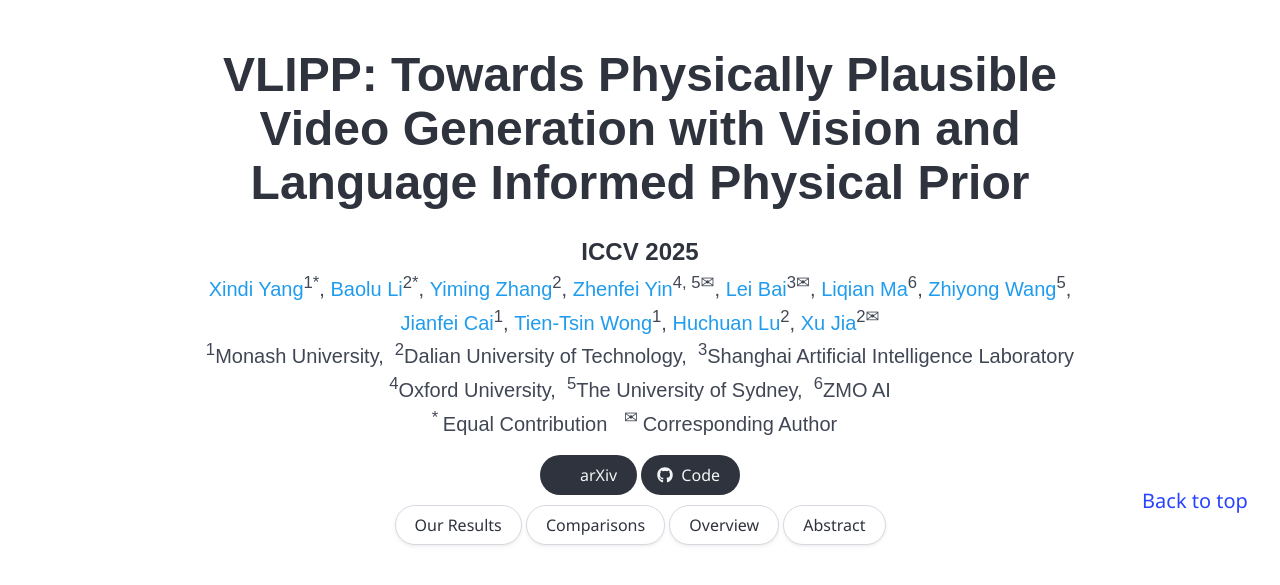
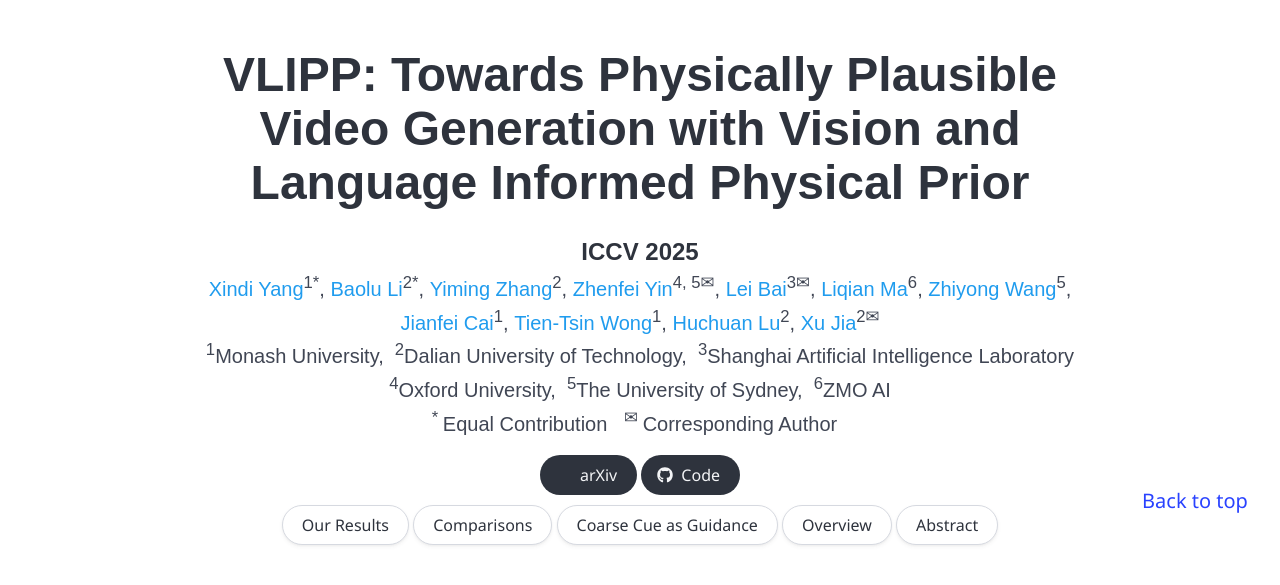
Before and after one commit to Madaoer/Madaoer.github.io, a Jekyll site: the page projects/physically_plausible_video_generation/index.html, which Jekyll copies as it is, in a window 1280 px wide and 900 px high, cut to the strip 0-610 px from the top of the window. Shown: the top 585 px of the strip. Built offline with Jekyll 4.4.1, drawn with Linux system fonts in a browser that asks for light colours; nearby versions of some CDN libraries; some web fonts are replaced; library files that are not in the unit come from our copies; a style sheet for code colours, icons or effects is not loaded.

Commit message:
update code

```diff
--- a/projects/physically_plausible_video_generation/index.html
+++ b/projects/physically_plausible_video_generation/index.html
@@ -170,6 +170,12 @@
                     </a>
                   </span>
                   <span class="link-block">
+                    <a href="#coarse_cue_as_guidance"
+                       class="external-link button is-normal is-rounded">
+                      <span>Coarse Cue as Guidance</span>
+                    </a>
+                  </span>
+                  <span class="link-block">
                     <a href="#overview_container"
                        class="external-link button is-normal is-rounded">
                       <span>Overview</span>
@@ -275,8 +281,10 @@
     <div class="custom_slider-navigation-next">&#9654;</div>
   </div>
 
+  <p>&nbsp;</p>
+  <hr>
 
-  <h2 id="comparison_with_baseline_container" align="center">- Coarse motion cues can produce physically plausible videos. -</h2>
+  <h2 id="coarse_cue_as_guidance" align="center">- Coarse motion cues can produce physically plausible videos. -</h2>
   <div style="width: 1000px;" class="custom_carousel-container" align="center">
     <div class="custom_carousel-videos">
       <video style="width: 1000px;" src="comparison/vis.mp4" controls muted></video>
```
